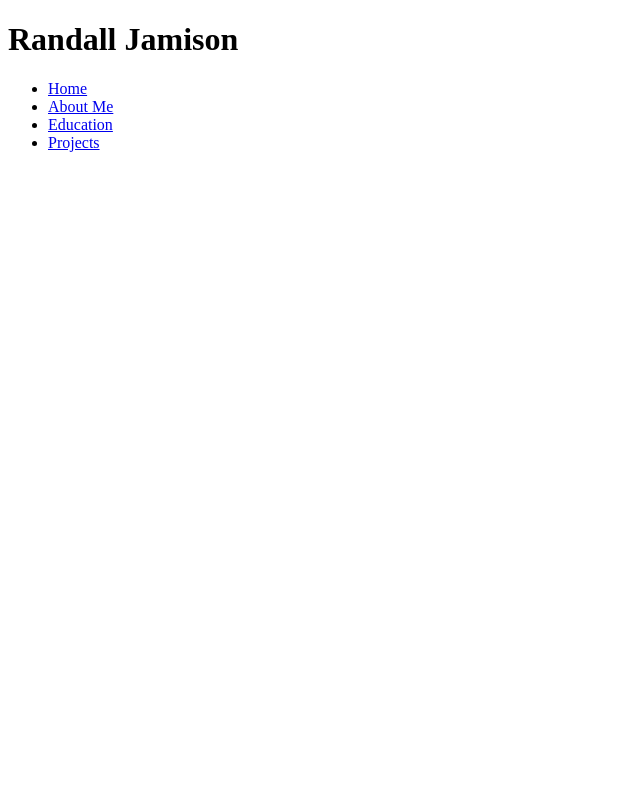
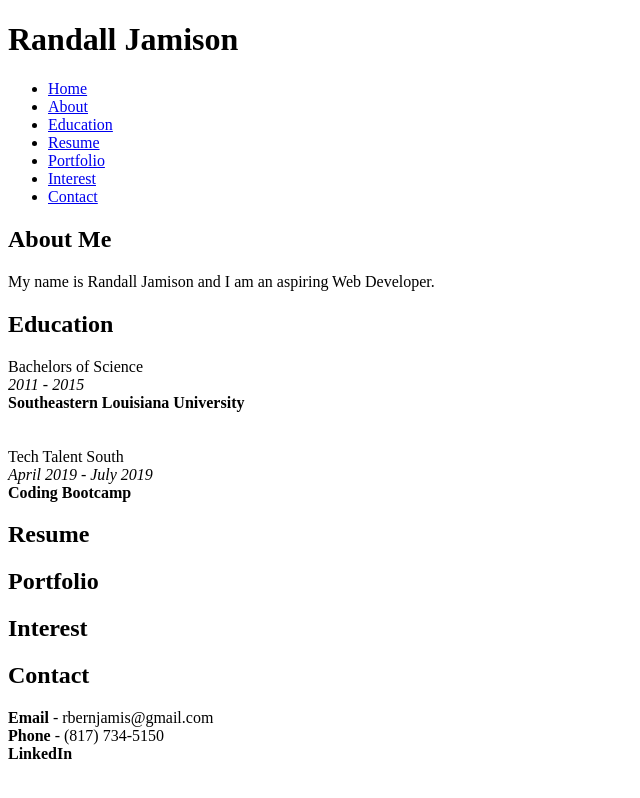
Before and after one commit to rbernjamis/firstproject, a plain HTML site: page index.html in a window 1280 px wide. Shown: the whole page, without its empty margins (0-640 px from the left). Drawn offline with Linux system fonts and the light colour scheme.

Commit message:
Added sections

```diff
--- a/index.html
+++ b/index.html
@@ -15,10 +15,15 @@
         <h1><span class="highlight">Randall Jamison</span></h1>
         <nav>
           <ul>
-            <li class="current"><a href="index.html">Home</a></li>
-            <li><a href="about.html">About Me</a></li>
-            <li><a href="education.html">Education</a></li>
-            <li><a href="projects.html">Projects</a></li>
+            <li class="current">
+              <a href="index.html" target="_self">Home</a>
+            </li>
+            <li><a href="#about">About</a></li>
+            <li><a href="#education">Education</a></li>
+            <li><a href="#resume">Resume</a></li>
+            <li><a href="#portfolio">Portfolio</a></li>
+            <li><a href="#interest">Interest</a></li>
+            <li><a href="#contact">Contact</a></li>
           </ul>
         </nav>
       </div>
@@ -27,5 +32,49 @@
     <section class="showcase">
       <div class="container"></div>
     </section>
+    <!-- This is the about section-->
+    <p>
+      <a name="about"><h2>About Me</h2></a>
+      My name is Randall Jamison and I am an aspiring Web Developer.
+    </p>
+    <!-- This is the education section-->
+    <p>
+      <a name="education"><h2>Education</h2></a>
+      Bachelors of Science<br>
+      <i>2011 - 2015</i><br>
+      <b>Southeastern Louisiana University</b><br>
+      <br>
+      <br>
+      Tech Talent South<br>
+      <i>April 2019 - July 2019</i><br>
+      <b>Coding Bootcamp</b>
+
+
+
+
+
+    </p>
+    <!-- This is the resume section-->
+    <p>
+      <a name="resume"><h2>Resume</h2></a>
+    </p>
+    <!-- This is the portfolio section-->
+    <p>
+      <a name="portfolio"><h2>Portfolio</h2></a>
+    </p>
+    <!-- This is the interest section-->
+    <p>
+      <a name="interest"><h2>Interest</h2></a>
+    </p>
+    <!-- This is the contact section-->
+    <p>
+      <div class="container">
+          <a name="contact"><h2>Contact</h2></a>
+          <b>Email</b> - rbernjamis@gmail.com<br>
+          <b>Phone</b> -  (817) 734-5150<br>
+          <b>LinkedIn</b>
+      </div>
+
+    </p>
   </body>
 </html>
```
